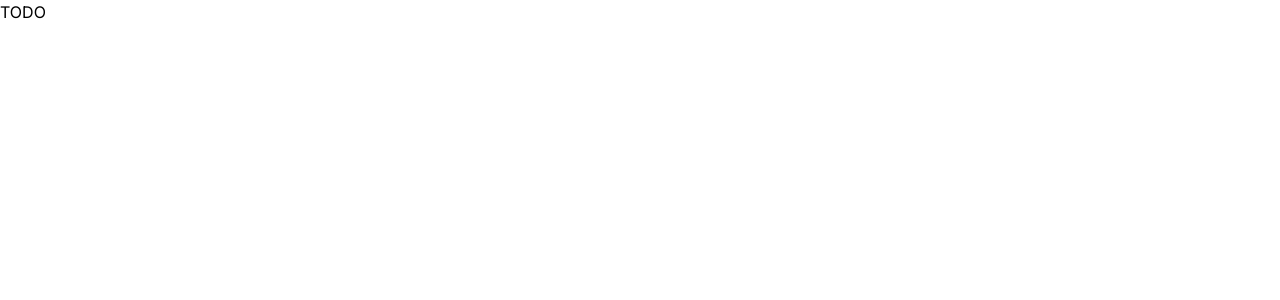
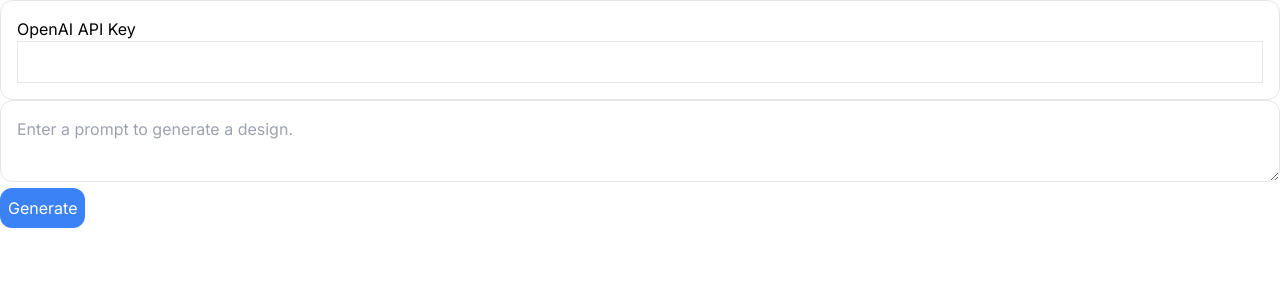
Before and after one commit to seanchas116/generate-a-design, a Next.js app: page / in a window 1280 px wide. Shown: the top 300 px of the page. Built offline with nearby package versions, Linux system fonts and the light colour scheme.

Commit message:
Basic UI

```diff
--- a/app/page.tsx
+++ b/app/page.tsx
@@ -1,3 +1,49 @@
+"use client";
+
+import OpenAI from "openai";
+import { useState } from "react";
+
+function generate(options: { apiKey: string; prompt: string }) {
+  const openai = new OpenAI({
+    apiKey: options.apiKey,
+  });
+  console.log("TODO: generate design from prompt");
+}
+
 export default function Home() {
-  return <main>TODO</main>;
+  const [apiKey, setApiKey] = useState("");
+  const [prompt, setPrompt] = useState("");
+
+  return (
+    <main>
+      <div className="border border-gray-200 p-4 rounded-xl">
+        <label>OpenAI API Key</label>
+        <input
+          className="border border-gray-200 p-2 w-full"
+          type="text"
+          value={apiKey}
+          onChange={(event) => setApiKey(event.target.value)}
+        />
+      </div>
+      <div>
+        <textarea
+          className="border border-gray-200 p-4 w-full rounded-xl"
+          value={prompt}
+          placeholder="Enter a prompt to generate a design."
+          onChange={(event) => setPrompt(event.target.value)}
+        />
+        <button
+          className="bg-blue-500 text-white p-2 rounded-xl"
+          onClick={() => {
+            generate({
+              apiKey,
+              prompt,
+            });
+          }}
+        >
+          Generate
+        </button>
+      </div>
+    </main>
+  );
 }
```
